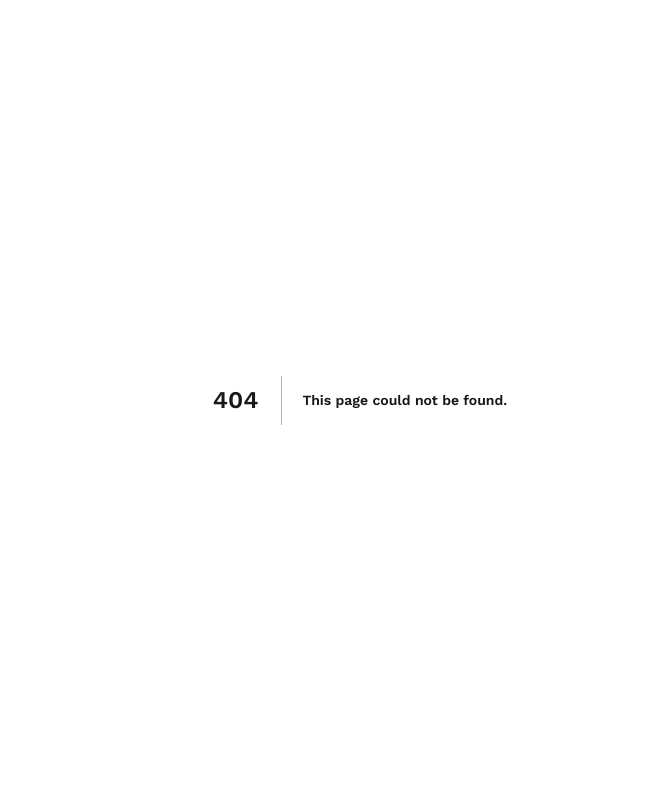
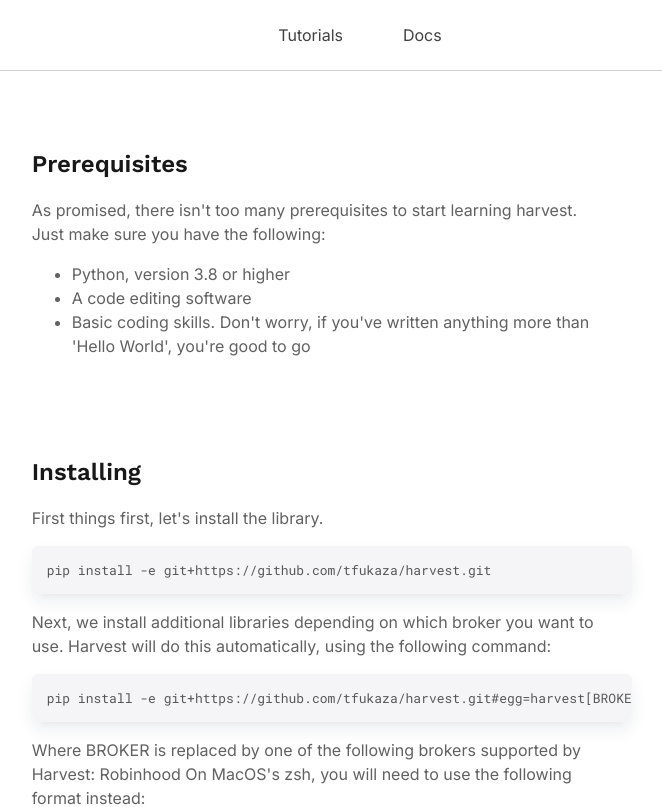
Before and after one commit to tfukaza/harvest, a Next.js app in the folder website/: page /tutorials/starter in a window 1280 px wide. Before the commit this address had no page. Shown: the top 807 px of the page, without its empty margins (280-942 px from the left). Built offline with nearby package versions, Linux system fonts and the light colour scheme.

Commit message:
Began transferring content to website

```diff
--- a/website/next.config.js
+++ b/website/next.config.js
@@ -1,5 +1,5 @@
 module.exports = {
   reactStrictMode: true,
   assetPrefix: process.env.BASE_PATH || './',
-  basePath: process.env.BASE_PATH || './',
+  basePath: process.env.BASE_PATH || '',
 }
--- a/website/package.json
+++ b/website/package.json
@@ -11,7 +11,8 @@
   "dependencies": {
     "next": "11.0.1",
     "react": "17.0.2",
-    "react-dom": "17.0.2"
+    "react-dom": "17.0.2",
+    "react-syntax-highlighter": "^15.4.3"
   },
   "devDependencies": {
     "eslint": "7.29.0",
--- /dev/null
+++ b/website/pages/components/code.js
@@ -0,0 +1,20 @@
+import rc from '../../styles/rowcrop.module.css'
+
+import { Light as SyntaxHighlighter } from 'react-syntax-highlighter';
+import python from 'react-syntax-highlighter/dist/esm/languages/hljs/python';
+import bash from 'react-syntax-highlighter/dist/esm/languages/hljs/bash';
+
+SyntaxHighlighter.registerLanguage('python', python);
+SyntaxHighlighter.registerLanguage('bash', bash);
+
+
+export default function CodeBlock({lang, value}) {
+    return (
+        <div className={rc.code}>
+            <SyntaxHighlighter
+                language={lang}>
+                {value}
+            </SyntaxHighlighter>
+        </div>
+    )
+}
--- /dev/null
+++ b/website/pages/tutorials/starter.js
@@ -0,0 +1,159 @@
+import NavBar from '../components/navbar.js'
+import Header from '../components/header.js'
+import CodeBlock from '../components/code.js'
+
+import styles from '../../styles/Home.module.css'
+
+export default function Module() {
+  return (
+    <div className={styles.container}>
+      <Header title="Harvest | Tutorials"></Header>
+      <NavBar></NavBar>
+      <main className={styles.main}>
+        <section>
+
+        </section>
+        <section className={styles.section}>
+            <div className={styles.text}>
+                <h2>Prerequisites</h2>
+                <p>As promised, there isn't too many prerequisites to
+                    start learning harvest. Just make sure you have the following:
+                <ul>
+                    <li>Python, version 3.8 or higher</li>
+                    <li>A code editing software</li>
+                    <li>Basic coding skills. Don't worry, if you've written anything more than
+                        'Hello World', you're good to go
+                    </li>
+                </ul>
+                </p>
+
+                <h2>Installing</h2>
+                <p>First things first, let's install the library. </p>
+
+                <CodeBlock lang="bash" value="pip install -e git+https://github.com/tfukaza/harvest.git">
+                </CodeBlock>
+
+                <p>Next, we install additional libraries depending on which
+                    broker you want to use. Harvest will do this automatically,
+                    using the following command:
+                </p>
+
+                <CodeBlock lang="bash" value="pip install -e git+https://github.com/tfukaza/harvest.git#egg=harvest[BROKER]">
+                </CodeBlock>
+
+                <p>
+                Where BROKER is replaced by one of the following brokers supported by Harvest:
+
+                Robinhood
+                On MacOS's zsh, you will need to use the following format instead:
+                </p>
+
+                <CodeBlock lang="bash" value="pip install -e 'git+https://github.com/tfukaza/harvest.git#egg=harvest[BROKER]'">
+                </CodeBlock>
+
+                <h2>Example Code</h2>
+                <p>
+                Once you have everything installed, we are ready to begin writing the code.
+                For this example we will use Robinhood, but the code is still mostly the same
+                if you decide to use other brokers.
+
+                Before we begin, there are three components of Harvest you need to know:
+
+                <ul>
+                    <li>Trader: The main module responsible for managing the other modules.</li>
+                    <li>Broker: The module that communicates with the brokerage you are using.</li>
+                    <li>Algo: The module where you define your algorithm.</li>
+                </ul>
+
+                We begin coding by import the aforementioned components,
+                or "modules" as they are called in Python.
+                </p>
+
+                <CodeBlock
+                    lang="python"
+                    value={`from harvest.algo import BaseAlgo
+from harvest.trader import Trader
+from harvest.broker.robinhood import RobinhoodBroker`}>
+                </CodeBlock>
+
+                First we create a Trader class
+
+                if __name__ == "__main__":
+                    t = Trader( RobinhoodBroker() )
+                Few things happen here, and don't worry, this is as complex as Harvest will get (for now).
+
+                The trader class is instantiated. Traders take two Brokers as input, a streamer and a broker. streamer is the broker used to retrieve stock/cryto data. broker is the brokerage used to place orders and manage your portfolio.
+                For this example, we initialize RobinhoodBroker. The broker automatically reads the credentials saved in secret.yaml and sets up a connection with the broker.
+                The Robinhood broker is specified as a streamer and will be used to get stock/crypto data.
+                If the broker is unspecified, Robinhood will also be used as a broker.
+                Fortunately after this, things get pretty easy. We specify what stock to track, in this case Twitter (TWTR).
+
+                    t.add_symbol('TWTR')
+                At this point, we define our algorithm. Algorithms are created by extending the BaseAlgo class.
+
+                class Twitter(BaseAlgo):
+                    def algo_init(self):
+                        pass
+
+                    def handler(self, meta):
+                        pass
+                Every also must define two functions
+
+                algo_init: Function called right before the algorithm starts
+                handler: Function called at a specified interval.
+                In this example, we create a simple algorithm that buys and sells a single stock.
+                <CodeBlock
+                    lang="python"
+                    value={`class Twitter(BaseAlgo):
+    def algo_init(self):
+        self.hold = False
+
+    def handler(self, meta):
+        if self.hold:
+            self.sell('TWTR', 1)
+            self.hold = False
+        else:
+            self.buy('TWTR', 1)
+            self.hold = True`}
+                        >
+                </CodeBlock>
+
+                Finally, we tell the trader to use this algorithm, and run it. Below is the final code after putting everything together.
+
+                from harvest.algo import BaseAlgo
+                from harvest.trader import Trader
+                from harvest.broker.robinhood import RobinhoodBroker
+
+                class Twitter(BaseAlgo):
+                    def algo_init(self):
+                        self.hold = False
+
+                    def handler(self, meta):
+                        if self.hold:
+                            self.sell('TWTR', 1)
+                            self.hold = False
+                        else:
+                            self.buy('TWTR', 1)
+                            self.hold = True
+
+                if __name__ == "__main__":
+                    t = Trader( RobinhoodBroker(), None )
+                    t.add_symbol('TWTR')
+                    t.set_algo(Twitter())
+                    t.run(interval='1DAY')
+                By specifying interval='1DAY' in run, the _handler will be called once every day.
+
+                Now you can log into Robinhood on your phone or computer, and watch Harvest automatically buy and sell Twitter stocks!
+
+                For more examples, check out the sample codes in the example folder.
+            </div>
+
+        </section>
+    </main>
+
+    <footer className={styles.footer}>
+
+    </footer>
+    </div>
+  )
+}
--- a/website/styles/Home.module.css
+++ b/website/styles/Home.module.css
@@ -1,5 +1,5 @@
 .container {
-  min-height: 100vh;
+
   padding: 0;
   display: flex;
   justify-content: center;
@@ -7,6 +7,7 @@
 }
 
 .main {
+  min-height: 100vh;
   display: flex;
   justify-content: center;
   flex-wrap: wrap;
@@ -45,6 +46,12 @@
   margin-bottom: 50px;
 }
 
+.text{
+  grid-column: 3 / 10;
+}
+
+
+
 #landing h1{
   grid-column-start: 2;
   grid-column-end: 12;
@@ -81,7 +88,23 @@
 
 .col_card img{
   width: 70px;
+}
 
+.col4{
+  height:300px;
+  cursor: pointer;
+}
+
+.col4:hover{
+  transform: translate3d(0, 5px, 0);
+  box-shadow:
+        0px 0px 20px 0px rgba(19, 27, 51, 0.075),
+        0px 4px 10px 0px rgba(26, 52, 82, 0.082),
+        0px 5px 5px -4px rgba(23, 33, 73, 0.075);
+}
+
+.text h2{
+  margin-top:100px;
 }
 
 .footer {
@@ -106,14 +129,6 @@
   font-size: 1.5rem;
 }
 
-.code {
-  background: #fafafa;
-  border-radius: 5px;
-  padding: 0.75rem;
-  font-size: 1.1rem;
-  font-family: Menlo, Monaco, Lucida Console, Liberation Mono, DejaVu Sans Mono,
-    Bitstream Vera Sans Mono, Courier New, monospace;
-}
 
 .grid {
   display: flex;
@@ -122,25 +137,6 @@
   flex-wrap: wrap;
   max-width: 800px;
   margin-top: 3rem;
-}
-
-.card {
-  margin: 1rem;
-  padding: 1.5rem;
-  text-align: left;
-  color: inherit;
-  text-decoration: none;
-  border: 1px solid #eaeaea;
-  border-radius: 10px;
-  transition: color 0.15s ease, border-color 0.15s ease;
-  width: 45%;
-}
-
-.card:hover,
-.card:focus,
-.card:active {
-  color: #0070f3;
-  border-color: #0070f3;
 }
 
 .card h2 {
--- a/website/styles/globals.css
+++ b/website/styles/globals.css
@@ -1,5 +1,6 @@
 @import url('https://fonts.googleapis.com/css2?family=Work+Sans:wght@600&display=swap');
 @import url('https://fonts.googleapis.com/css2?family=Inter&display=swap');
+@import url('https://fonts.googleapis.com/css2?family=Roboto+Mono&display=swap');
 
 html,
 body {
@@ -18,10 +19,23 @@ p, a{
 }
 
 p{
-  line-height: 140%;
+  line-height: 150%;
 }
 
 a {
   color: inherit;
   text-decoration: none;
 }
+
+section{
+  margin-bottom: 50px;
+  width: 100%;
+}
+
+pre{
+  margin: 0px;
+}
+
+pre code .hljs-keyword{
+  color:rgb(243, 49, 113);
+}
--- a/website/styles/rowcrop.module.css
+++ b/website/styles/rowcrop.module.css
@@ -24,3 +24,47 @@
     font-size: 20px;
     font-weight: 500;
 }
+
+.card{
+    box-sizing: border-box;
+    padding: 30px;
+    border-radius: 8px;
+    background-color: white;
+    box-shadow:
+        0px 0px 30px 0px rgba(19, 27, 51, 0.075),
+        0px 8px 20px 0px rgba(26, 52, 82, 0.11),
+        0px 10px 10px -10px rgba(23, 33, 73, 0.089);
+    transition: 0.1s;
+}
+.card h2{
+    font-size: 20px;
+}
+.card p{
+    color: #777777;
+    font-size: 14px;
+}
+
+.col4{
+    grid-column: span 3;
+}
+
+.code{
+    overflow-x: scroll;
+    padding: 15px;
+    width: 100%;
+    background-color: #f5f5f7;
+    border-radius: 6px;
+    box-shadow:
+          0px 8px 15px 0px rgba(26, 52, 82, 0.075),
+          0px 10px 7px -10px rgba(23, 33, 73, 0.062);
+  }
+
+.code pre{
+    background-color: transparent!important;
+}
+
+.code pre code{
+    color: #575757;
+    font-family: 'Roboto Mono', monospace;
+    font-size: 13px;
+}
```
Also changed, not shown: website/pages/index.js (+7 -3 lines), website/pages/tutorial.js (+24 -0 lines), 1 other file (tests, documents, lock files or other folders).
